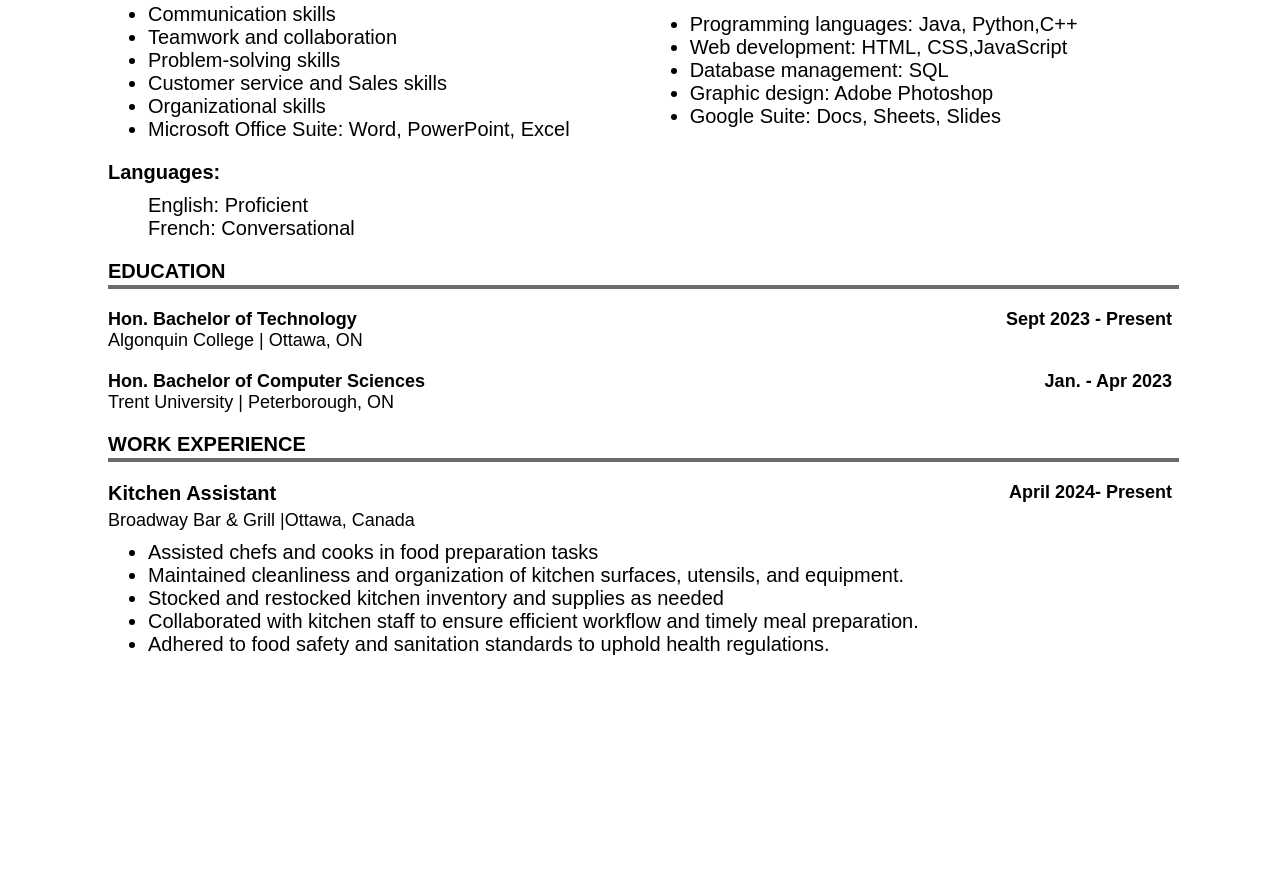
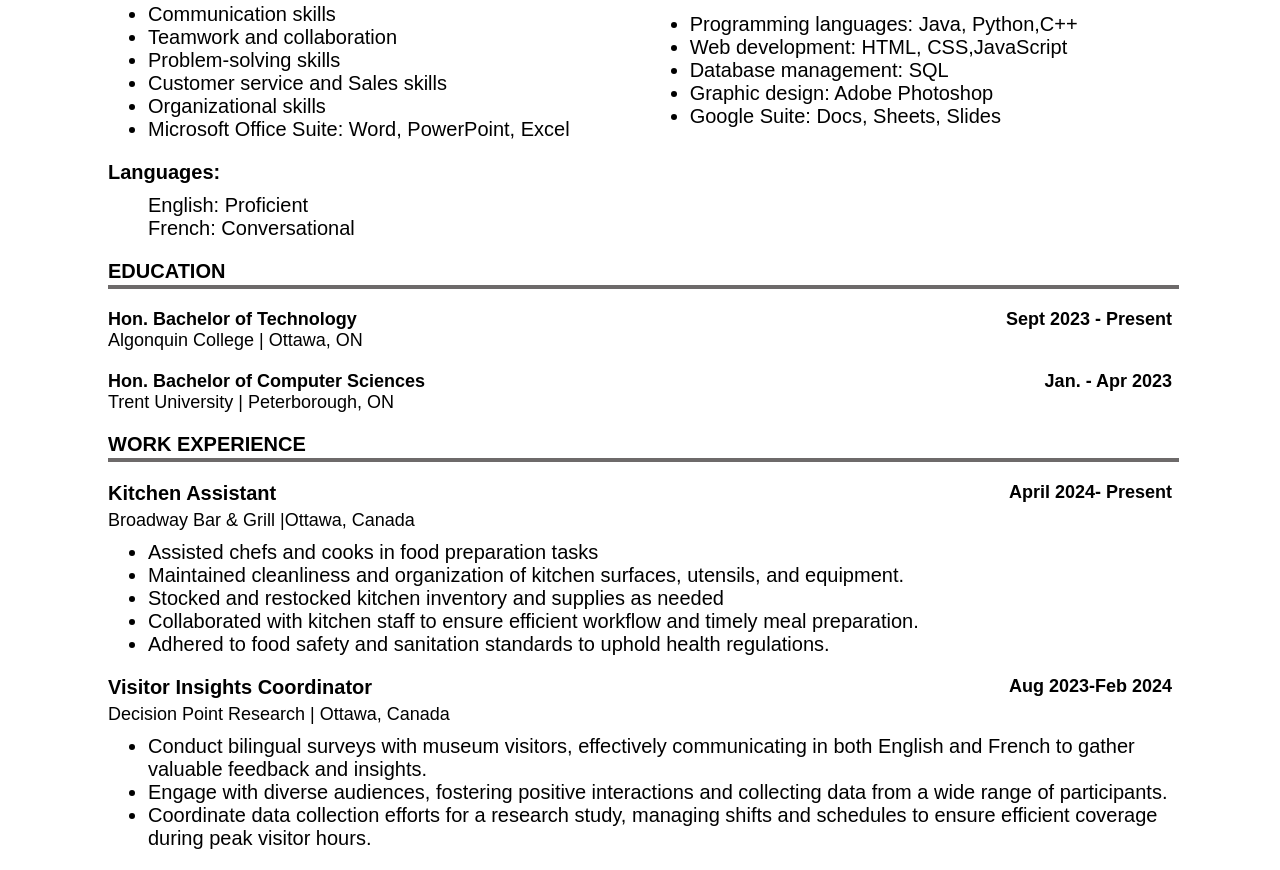
Before and after one commit to chrismugabo/cst3106_labs, a plain HTML site: page Lab3/resume.html in a window 1280 px wide. Shown: the part 357-1227 px from the top of the page. Before the commit the page ends 1033 px from the top, so only its background shows below. Drawn offline with Linux system fonts and the light colour scheme.

Commit message:
final touches

```diff
--- a/Lab3/resume.html
+++ b/Lab3/resume.html
@@ -88,7 +88,24 @@
         <li>Adhered to food safety and sanitation standards to uphold health regulations.</li>
       </ul>
     </section>
+    <section class="section4">
+      <div class="work-item">
+      <div class="work-date">
+        <div class="work"> Visitor Insights Coordinator</div>
+        <div class="wdate">  Aug 2023-Feb 2024</div>
+      </div>
+      <div class="work-location"> Decision Point Research | Ottawa, Canada</div>
+      </div>
+      <ul class="list5">
+        <li> Conduct bilingual surveys with museum visitors, effectively communicating in both English and
+          French to gather valuable feedback and insights.</li>
+        <li> Engage with diverse audiences, fostering positive interactions and collecting data from a wide range
+          of participants.</li>
+        <li> Coordinate data collection efforts for a research study, managing shifts and schedules to ensure
+          efficient coverage during peak visitor hours.</li>
 
+      </ul>
+    </section>
 
   </body>
 </html>
```
